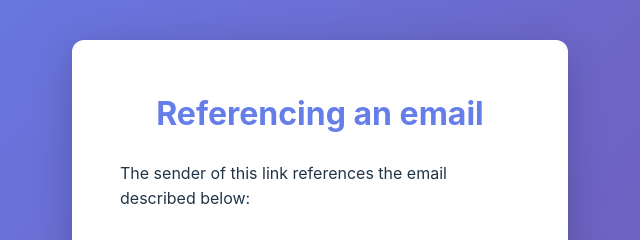
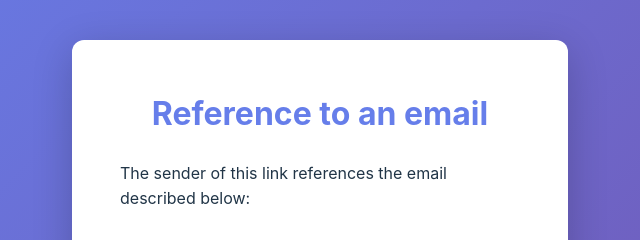
Before and after one commit to dominique-unruh/mail-link, a website built with Vite: page webapp/index.html in a window 1280 px wide. Shown: the top 240 px of the page, 320-960 px from the left. Built offline with nearby package versions, Linux system fonts and the light colour scheme.

Commit message:
webapp: Minor presentation things

```diff
--- a/webapp/index.html
+++ b/webapp/index.html
@@ -7,7 +7,7 @@
 </head>
 <body>
 <div id="app">
-  <h1>Referencing an email</h1>
+  <h1>Reference to an email</h1>
 
   <p>The sender of this link references the email described below:</p>
 
--- a/webapp/package.json
+++ b/webapp/package.json
@@ -10,7 +10,7 @@
   },
   "devDependencies": {
     "typescript": "~5.9.3",
-    "vite": "^7.2.4"
+    "vite": "^7.3.1"
   },
   "dependencies": {
     "@shoelace-style/shoelace": "^2.20.1"
--- a/webapp/src/providers/manually.ts
+++ b/webapp/src/providers/manually.ts
@@ -63,6 +63,7 @@ export class ManualProvider extends Provider {
         while (changed) {
             changed = false;
             strip("Re:");
+            strip("Fwd:");
             strip("AW:");
             strip("Vs:");
         }
```
